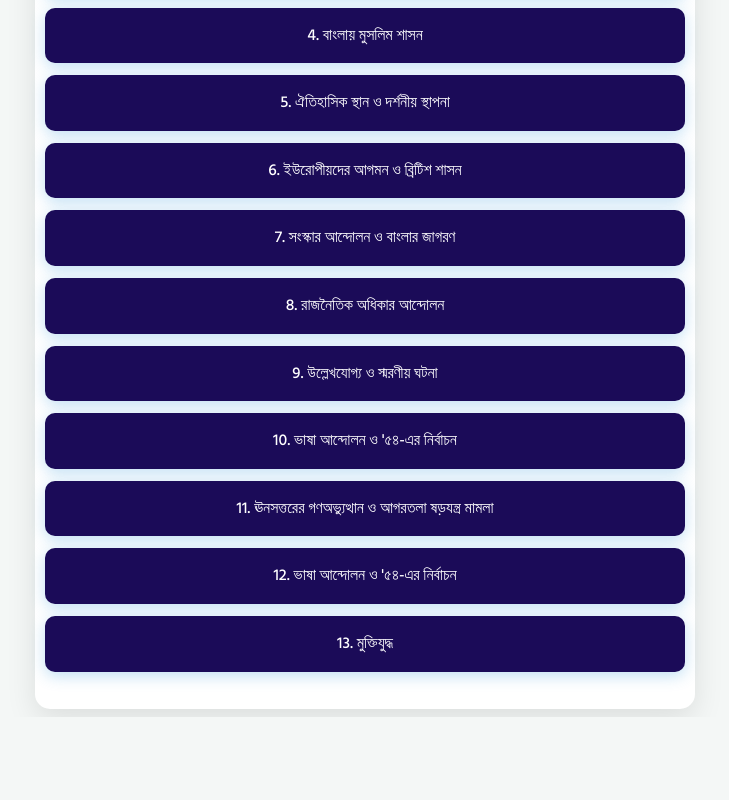
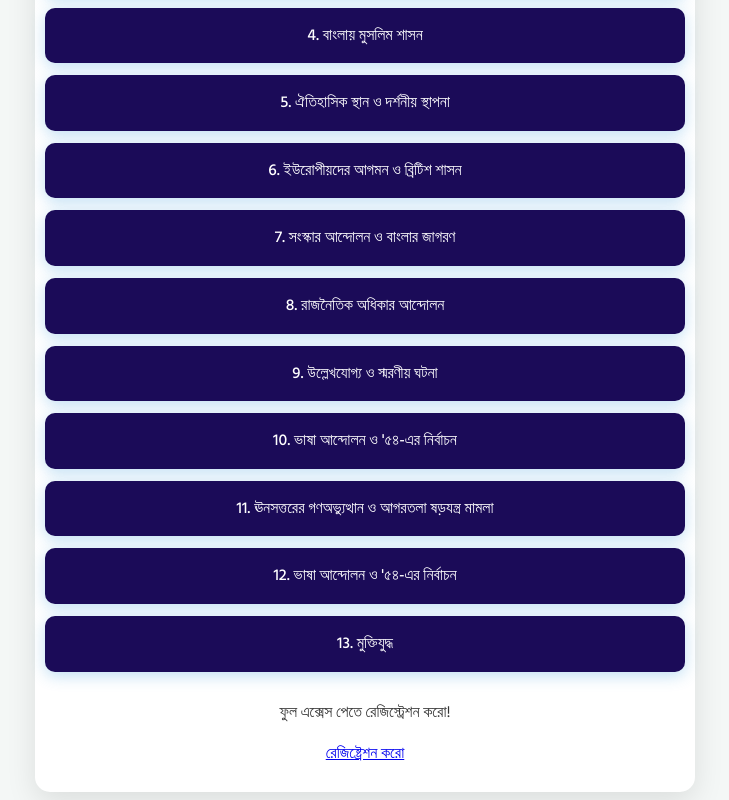
Before and after one commit to medicalprostuti/onugk, a plain HTML site: page index.html in a window 1280 px wide. Shown: the part 383-1183 px from the top of the page, without its empty margins (275-1004 px from the left). Before the commit the page ends 1100 px from the top, so only its background shows below. Drawn offline with Linux system fonts and the light colour scheme.

Commit message:
Update index.html

```diff
--- a/index.html
+++ b/index.html
@@ -130,16 +130,28 @@
         },
       ];
 
-      document.addEventListener("DOMContentLoaded", function () {
+     document.addEventListener("DOMContentLoaded", function () {
         const menuContainer = document.getElementById("subject-menu");
 
         chaptersData.forEach((topic, index) => {
           const buttonLink = document.createElement("a");
           buttonLink.className = "topic-button";
-          buttonLink.textContent = (index + 1) + ". " + topic.title;
+          buttonLink.textContent = index + 1 + ". " + topic.title;
           buttonLink.href = topic.url;
           menuContainer.appendChild(buttonLink);
         });
+
+        // Add the new elements
+        const registrationText = document.createElement("p");
+        registrationText.className = "registration-text";
+        registrationText.textContent = "ফুল এক্সেস পেতে রেজিস্ট্রেশন করো!";
+        menuContainer.appendChild(registrationText);
+
+        const registrationButton = document.createElement("a");
+        registrationButton.className = "registration-button";
+        registrationButton.textContent = "রেজিষ্ট্রেশন করো";
+        registrationButton.href = "#"; // You can set a real URL here
+        menuContainer.appendChild(registrationButton);
       });
     </script>
   </body>
```
